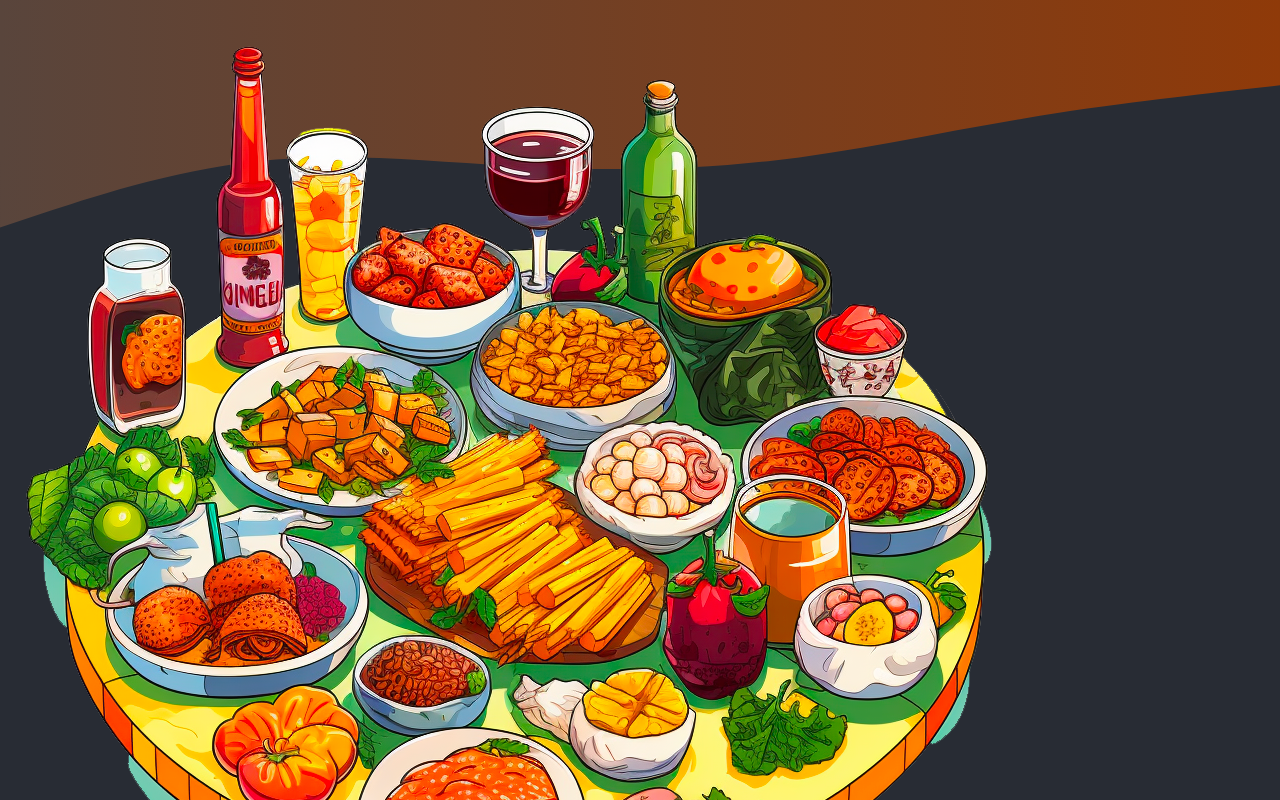
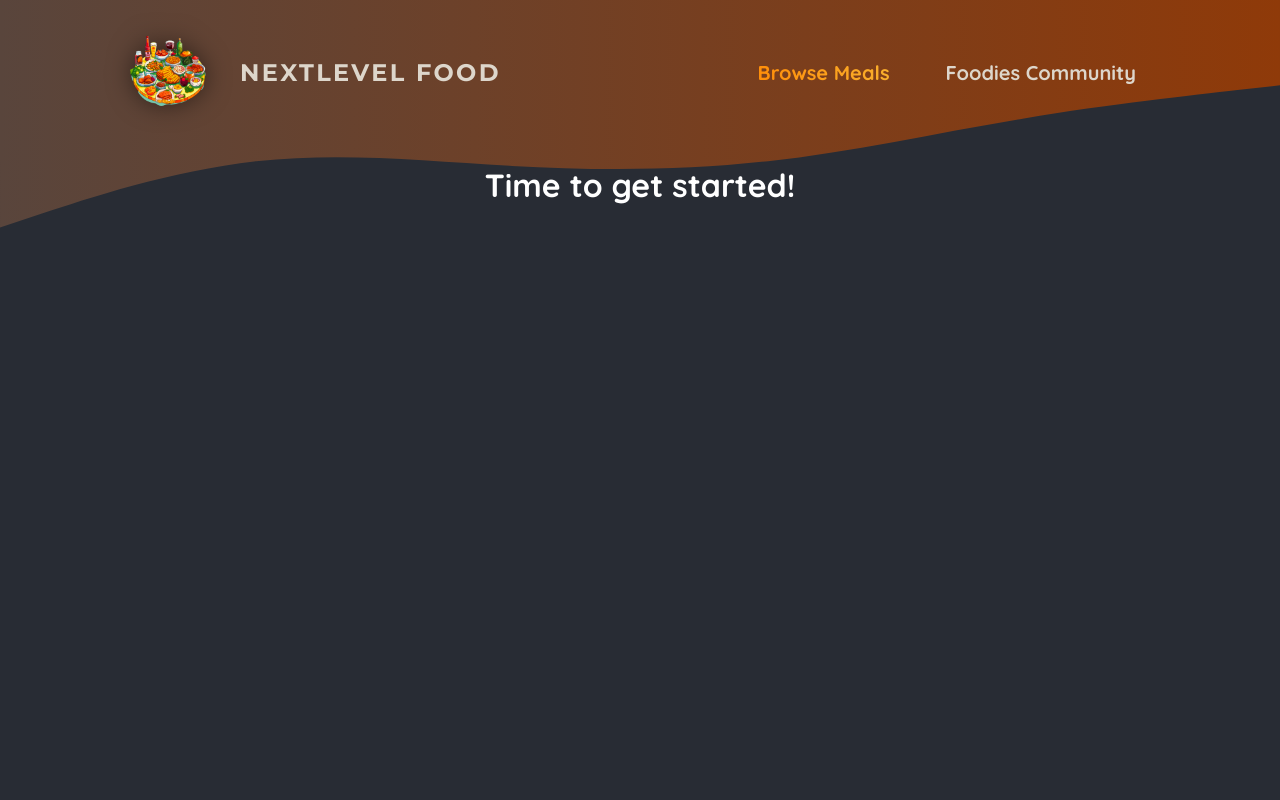
Before and after one commit to Augusto-DF/foodiesStartingProject, a Next.js app: page / in a window 1280 px wide. Shown: the top 800 px of the page. Built offline with nearby package versions, Linux system fonts and the light colour scheme.

Commit message:
Styling MainHeader component

```diff
--- a/components/main-header/index.jsx
+++ b/components/main-header/index.jsx
@@ -1,16 +1,27 @@
 import Link from "next/link";
+import Image from "next/image";
 import logo from "@/assets/logo.png";
+
+import styles from "./styles.module.css";
+
 const MainHeader = () => {
   return (
-    <header>
-      <Link href="/">
-        <img src={logo.src} alt="Logo" />
+    <header className={styles.header}>
+      <Link href="/" className={styles.logo}>
+        <Image
+          /* loading="lazy" */
+          width={1024}
+          height={1024}
+          src={logo.src}
+          alt="Logo"
+          priority
+        />
         NextLevel Food
       </Link>
 
-      <nav>
+      <nav className={styles.nav}>
         <ul>
-          <li>
+          <li className={styles.active}>
             <Link href="/meals">Browse Meals</Link>
           </li>
           <li>
--- /dev/null
+++ b/components/main-header/styles.module.css
@@ -0,0 +1,67 @@
+.header {
+    display: flex;
+    justify-content: space-between;
+    align-items: center;
+    padding: 2rem 1rem;
+  }
+
+  @media (min-width: 768px) {
+    .header {
+      padding: 2rem 10%;
+    }
+  }
+
+  .nav ul {
+    list-style: none;
+    margin: 0;
+    padding: 0;
+    display: flex;
+    gap: 1.5rem;
+    /* font-family: 'Montserrat', sans-serif; */
+    font-size: 1.25rem;
+  }
+
+  .nav a {
+    text-decoration: none;
+    color: #ddd6cb;
+    font-weight: bold;
+    padding: 0.5rem 1rem;
+    border-radius: 0.5rem;
+  }
+
+  .nav a:hover,
+  .nav a:active {
+    background: linear-gradient(90deg, #ff8a05, #f9b331);
+    background-clip: text;
+    -webkit-background-clip: text;
+    -webkit-text-fill-color: transparent;
+    text-shadow: 0 0 18px rgba(248, 190, 42, 0.8);
+  }
+
+  .active {
+    background: linear-gradient(90deg, #ff8a05, #f9b331);
+    background-clip: text;
+    -webkit-background-clip: text;
+    -webkit-text-fill-color: transparent;
+  }
+
+  .logo {
+    display: flex;
+    align-items: center;
+    justify-content: center;
+    gap: 2rem;
+    text-decoration: none;
+    color: #ddd6cb;
+    font-weight: bold;
+    font-family: 'Montserrat', sans-serif;
+    letter-spacing: 0.15rem;
+    text-transform: uppercase;
+    font-size: 1.5rem;
+  }
+
+  .logo img {
+    width: 5rem;
+    height: 5rem;
+    object-fit: contain;
+    filter: drop-shadow(0 0 0.75rem rgba(0, 0, 0, 0.5));
+  }
--- a/package.json
+++ b/package.json
@@ -9,9 +9,9 @@
     "lint": "next lint"
   },
   "dependencies": {
+    "next": "14.0.3",
     "react": "^18",
-    "react-dom": "^18",
-    "next": "14.0.3"
+    "react-dom": "^18"
   },
   "devDependencies": {
     "eslint": "^8",
```
Also changed, not shown: 1 other file (tests, documents, lock files or other folders).
